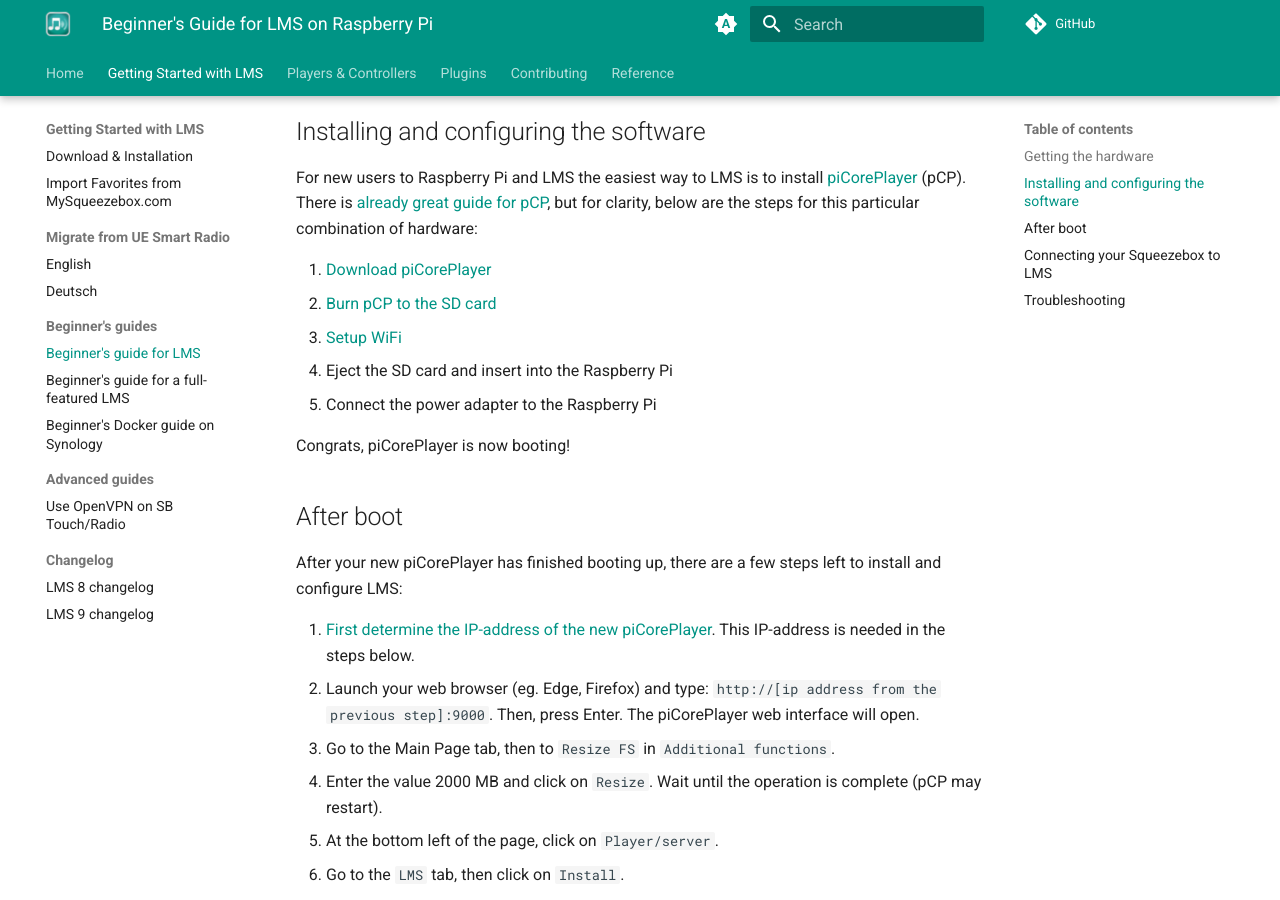
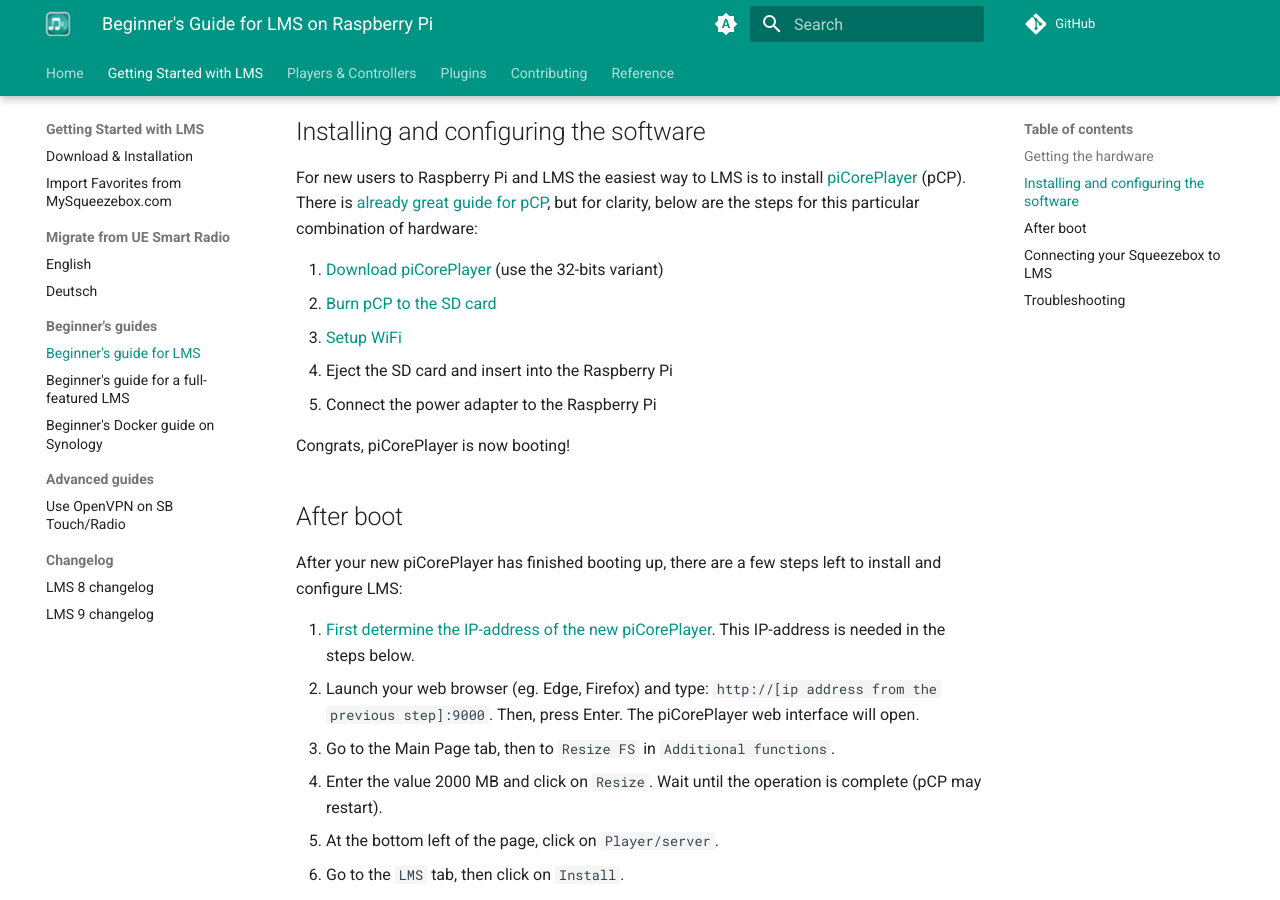
Before and after one commit to LMS-Community/lms-community.github.io, an MkDocs documentation site: the page built from docs/getting-started/beginners-guide-lms-on-raspberry-pi.md, in a window 1280 px wide and 900 px high, scrolled down 1382 px. Built offline with MkDocs 1.6.1 and Material for MkDocs 9.7.7, drawn with Linux system fonts in a browser that asks for light colours; plug-ins that fetch from the network failed and are left out; comment, search, counter and statistics services are not loaded.

Commit message:
Add notes about 32/64-bits download for pCP

```diff
--- a/docs/getting-started/beginners-guide-lms-on-raspberry-pi.md
+++ b/docs/getting-started/beginners-guide-lms-on-raspberry-pi.md
@@ -29,7 +29,7 @@
 
 For new users to Raspberry Pi and LMS the easiest way to LMS is to install [piCorePlayer](https://www.picoreplayer.org/) (pCP). There is [already great guide for pCP](https://docs.picoreplayer.org/getting-started/), but for clarity, below are the steps for this particular combination of hardware:
 
-1. [Download piCorePlayer](https://docs.picoreplayer.org/how-to/download_picoreplayer/)
+1. [Download piCorePlayer](https://docs.picoreplayer.org/how-to/download_picoreplayer/) (use the 32-bits variant)
 2. [Burn pCP to the SD card](https://docs.picoreplayer.org/how-to/burn_pcp_onto_a_sd_card/)
 3. [Setup WiFi](https://docs.picoreplayer.org/how-to/setup_wifi_on_pcp_without_ethernet/)
 4. Eject the SD card and insert into the Raspberry Pi
```
Also changed, not shown: docs/getting-started/beginners-guide-full-featured-lms-on-raspberry-pi.md (+1 -1 lines).
